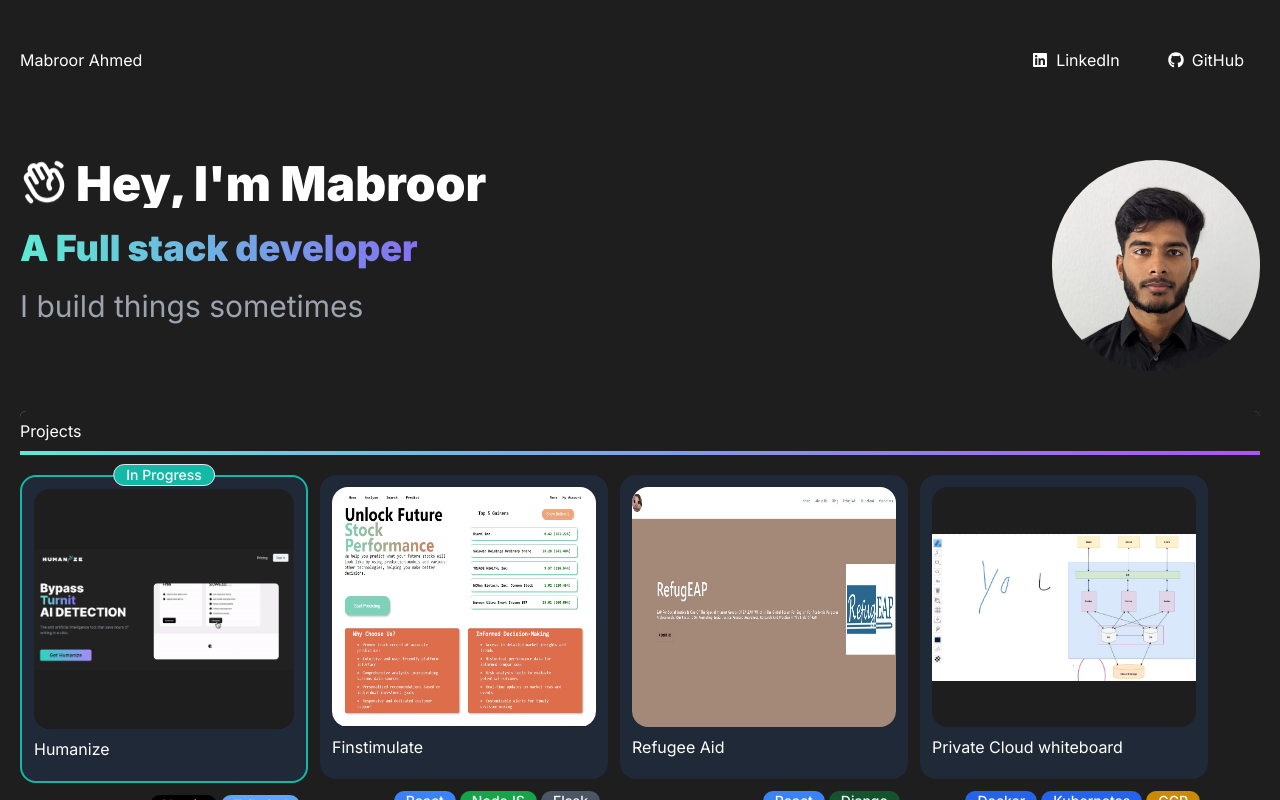
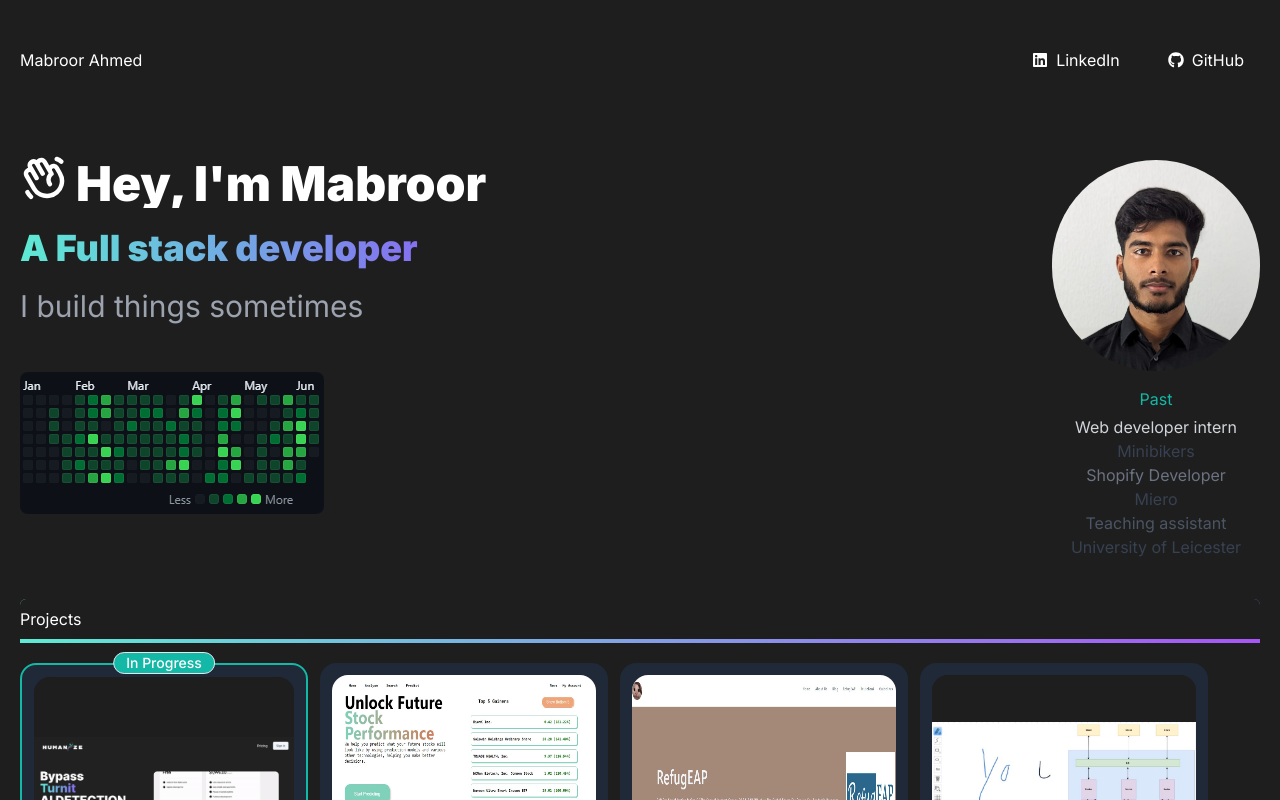
Before and after one commit to MabroorA/portfolio-nextjs-, a Next.js app: page / in a window 1280 px wide. Shown: the top 800 px of the page. Built offline with nearby package versions, Linux system fonts and the light colour scheme.

Commit message:
github heatmap and experience added

```diff
--- a/app/page.tsx
+++ b/app/page.tsx
@@ -2,6 +2,7 @@
 
 import Image from "next/image";
 import pfpPic from "../public/cropped_pfp (1).jpeg"
+import github from "../public/updated-map.png"
 import ProjectsSection from "@/components/projectsSection";
 import { PiHandWavingBold } from "react-icons/pi";
 
@@ -24,21 +25,68 @@ export default function Home() {
                 </div>
             </div>
             <div>
-                <div className=" text-3xl md:text-4xl font-black  py-2 md:py-5 text-transparent bg-clip-text bg-gradient-to-r from-teal-300 to-violet-500 ">
+                <div className=" text-3xl md:text-4xl font-black  py-1 md:py-5 text-transparent bg-clip-text bg-gradient-to-r from-teal-300 to-violet-500 ">
                 A Full stack developer
                 </div>
             </div>
             <div className=" text-2xl md:text-3xl text-gray-400 mt-0  ">
               I build things sometimes
             </div>
+            <div className=" rounded-lg w-60 pt-4  lg:w-80 lg:pt-12">
+              <Image
+              className="rounded-lg"
+              src={github}
+              alt="pfp picture"
+
+              />
+            </div>
         </div>
+        <div className="flex flex-col  ">
+          <div className="pb-2 lg:pb-4">
+            <Image
+            className=" rounded-full w-24 mt-5 lg:mt-0 md:w-52 lg:mx-0  "
+            src={pfpPic}
+            alt="pfp picture"
+            />
+          </div>
 
-        <Image
-        className=" rounded-full w-24 mt-5 lg:mt-0 md:w-52 lg:mx-0   "
-        src={pfpPic}
-        alt="pfp picture"
+          <div className=" text-teal-500 text-left lg:text-center">
+            Past
+          </div>
+          <div className="flex flex-col text-left  lg:text-center pt-1">
+            <div className="flex flex-col">
+              <div className=" text-gray-300">
+                Web developer intern
+              </div>
+              <div className=" text-gray-700">
+                Minibikers
+                </div>
 
-        />
+            </div>
+            <div className="flex flex-col">
+              <div className=" text-gray-500">
+              Shopify Developer
+              </div>
+              <div className=" text-gray-700">
+              Miero
+                </div>
+
+            </div>
+            <div className="flex flex-col">
+              <div className=" text-gray-600">
+              Teaching assistant
+              </div>
+              <div className=" text-gray-700">
+              University of Leicester
+                </div>
+
+            </div>
+
+
+          </div>
+
+
+        </div>
 
 
 
```
Also changed, not shown: public/github-map.png (added), public/updated-map.png (added).
